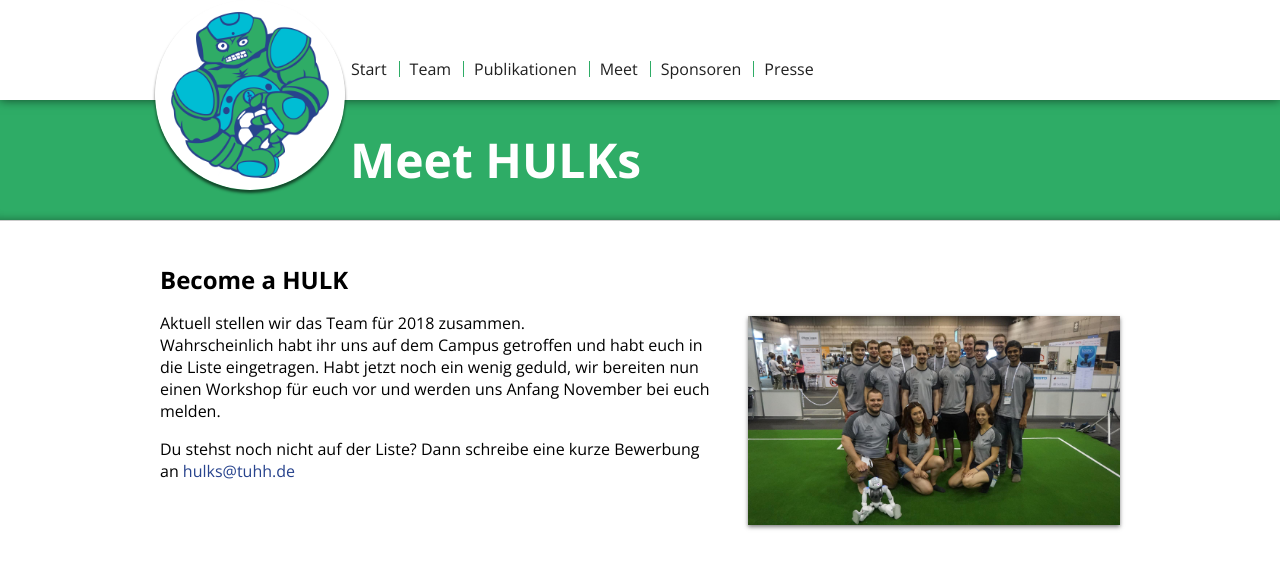
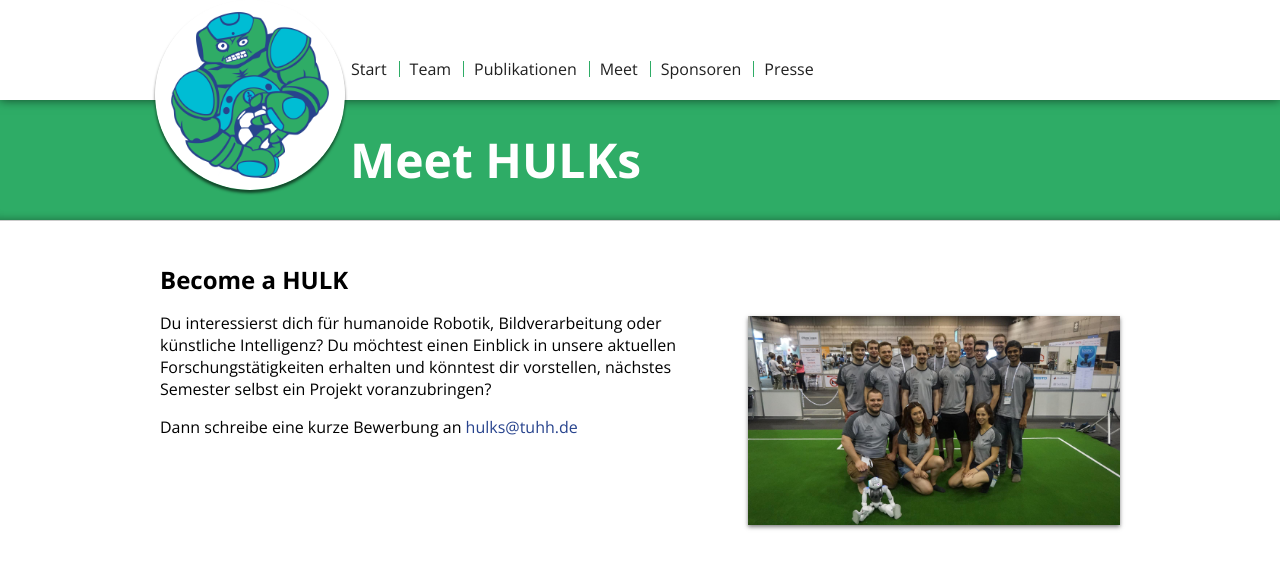
Before and after one commit to HULKs/hulks.github.io, a Jekyll site: the page built from meet/index.html, in a window 1280 px wide and 1148 px high. Shown: the top 575 px of the window. Built offline with Jekyll 4.4.1, drawn with Linux system fonts in a browser that asks for light colours; grey boxes are pictures that could not be loaded.

Commit message:
Apply standard meet site

```diff
--- a/meet/index.html
+++ b/meet/index.html
@@ -15,11 +15,10 @@
       <div>
     <div class="col-6-10">
       <p>
-      Aktuell stellen wir das Team für 2018 zusammen. <br />
-      Wahrscheinlich habt ihr uns auf dem Campus getroffen und habt euch in die Liste eingetragen.
-      Habt jetzt noch ein wenig geduld, wir bereiten nun einen Workshop für euch vor und werden uns Anfang November bei euch melden.
+      Du interessierst dich für humanoide Robotik, Bildverarbeitung oder künstliche Intelligenz? Du möchtest einen Einblick
+      in unsere aktuellen Forschungstätigkeiten erhalten und könntest dir vorstellen, nächstes Semester selbst ein Projekt voranzubringen?
       </p>
-      <p>Du stehst noch nicht auf der Liste? Dann schreibe eine kurze Bewerbung an <a href="mailto:hulks@tuhh.de">hulks@tuhh.de</a></p>
+      <p>Dann schreibe eine kurze Bewerbung an <a href="mailto:hulks@tuhh.de">hulks@tuhh.de</a></p>
     </div><figure class="col-4-10 photo-contact">
       <img src="{{site.path}}/_photos/team/robocup-2017.jpg" />
     </figure>
```
